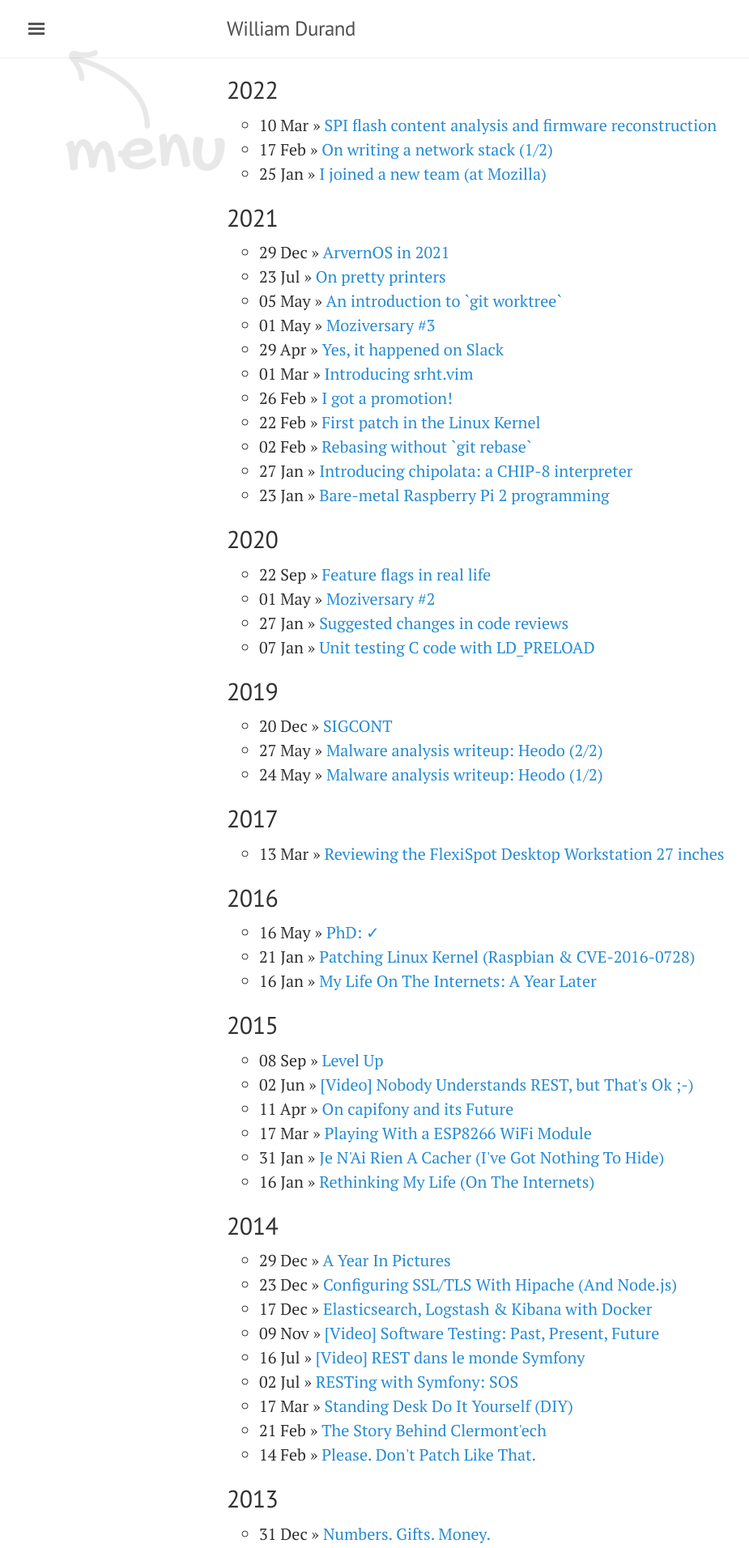
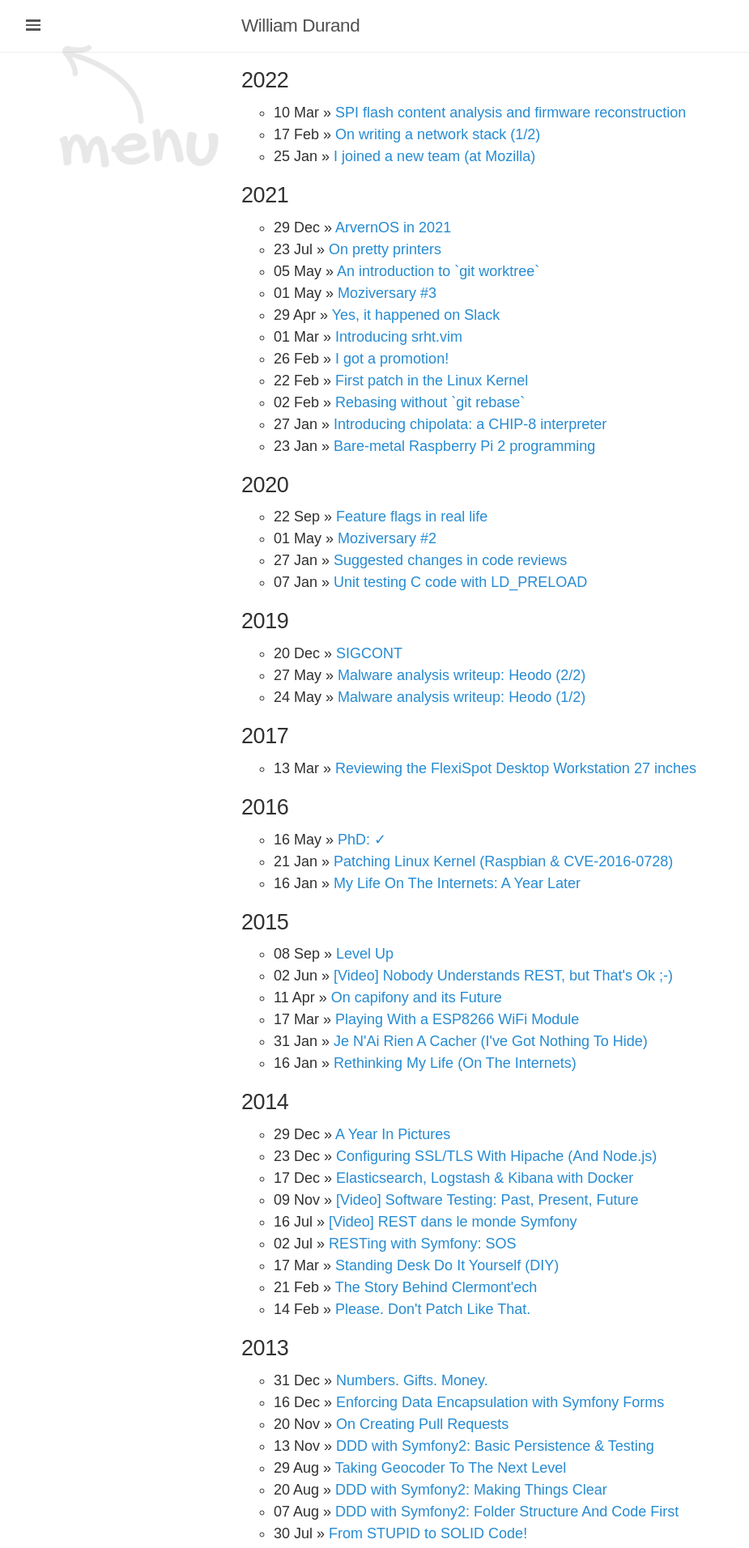
Before and after one commit to willdurand/willdurand.github.io, a Jekyll site: the page built from index.html, in a window 1280 px wide. Shown: the top 1912 px of the page at 81% size, without its empty margins (0-925 px from the left). Built offline with Jekyll 4.4.1, drawn with Linux system fonts in a browser that asks for light colours; some web fonts are replaced.

Commit message:
use Inter font

```diff
--- a/_includes/head.html
+++ b/_includes/head.html
@@ -8,7 +8,6 @@
 
 <!-- CSS -->
 <link rel="stylesheet" href="/css/poole.css?v=20220311">
-<link rel="stylesheet" href="//fonts.googleapis.com/css?family=PT+Serif:400,400italic,700%7CPT+Sans:400">
 
 <!-- Icons -->
 <link rel="shortcut icon" href="/favicon.ico">
--- a/css/poole.css
+++ b/css/poole.css
@@ -1,3 +1,4 @@
+@import url("https://rsms.me/inter/inter.css");
 /*
  *                        ___
  *                       /\_ \
@@ -26,14 +27,8 @@ body {
 }
 
 html {
-  font-family: "Helvetica Neue", Helvetica, Arial, sans-serif;
-  font-size: 16px;
+  font-size: 18px;
   line-height: 1.5;
-}
-@media (min-width: 38em) {
-  html {
-    font-size: 20px;
-  }
 }
 
 body {
@@ -281,7 +276,7 @@ figcaption {
  */
 
 .container {
-  max-width: 38rem;
+  max-width: 40rem;
   padding-left: 1rem;
   padding-right: 1rem;
   margin-left: auto;
@@ -389,7 +384,6 @@ figcaption {
   overflow: hidden; /* clearfix */
   margin-left: -1rem;
   margin-right: -1rem;
-  font-family: "PT Sans", Helvetica, Arial, sans-serif;
   color: #ccc;
   text-align: center;
 }
@@ -470,7 +464,13 @@ body {
 }
 
 html {
-  font-family: "PT Serif", Georgia, "Times New Roman", serif;
+  font-family: "Inter", sans-serif;
+}
+
+@supports (font-variation-settings: normal) {
+  html {
+    font-family: "Inter var", sans-serif;
+  }
 }
 
 h1,
@@ -479,7 +479,6 @@ h3,
 h4,
 h5,
 h6 {
-  font-family: "PT Sans", Helvetica, Arial, sans-serif;
   font-weight: 400;
   color: #313131;
   letter-spacing: -0.025rem;
@@ -514,7 +513,7 @@ h6 {
 }
 @media (min-width: 56em) {
   .container {
-    max-width: 38rem;
+    max-width: 40rem;
   }
 }
 
@@ -574,11 +573,10 @@ h6 {
   position: fixed;
   top: 0;
   bottom: 0;
-  left: -14rem;
-  width: 14rem;
+  left: -15rem;
+  width: 15rem;
   visibility: hidden;
   overflow-y: auto;
-  font-family: "PT Sans", Helvetica, Arial, sans-serif;
   font-size: 0.875rem; /* 15px */
   color: rgba(255, 255, 255, 0.6);
   background-color: #202020;
@@ -742,9 +740,9 @@ a.sidebar-nav-item:focus {
 #sidebar-checkbox:checked ~ .sidebar,
 #sidebar-checkbox:checked ~ .wrap,
 #sidebar-checkbox:checked ~ .sidebar-toggle {
-  -webkit-transform: translateX(14rem);
-  -ms-transform: translateX(14rem);
-  transform: translateX(14rem);
+  -webkit-transform: translateX(15rem);
+  -ms-transform: translateX(15rem);
+  transform: translateX(15rem);
 }
 
 /*
@@ -811,7 +809,6 @@ a.sidebar-nav-item:focus {
   overflow: hidden; /* clearfix */
   margin-left: -1rem;
   margin-right: -1rem;
-  font-family: "PT Sans", Helvetica, Arial, sans-serif;
   color: #ccc;
   text-align: center;
 }
@@ -860,7 +857,7 @@ a.pagination-item:hover {
 
 .layout-reverse .sidebar {
   left: auto;
-  right: -14rem;
+  right: -15rem;
 }
 .layout-reverse .sidebar-toggle {
   left: auto;
@@ -870,9 +867,9 @@ a.pagination-item:hover {
 .layout-reverse #sidebar-checkbox:checked ~ .sidebar,
 .layout-reverse #sidebar-checkbox:checked ~ .wrap,
 .layout-reverse #sidebar-checkbox:checked ~ .sidebar-toggle {
-  -webkit-transform: translateX(-14rem);
-  -ms-transform: translateX(-14rem);
-  transform: translateX(-14rem);
+  -webkit-transform: translateX(-15rem);
+  -ms-transform: translateX(-15rem);
+  transform: translateX(-15rem);
 }
 
 /*
```
